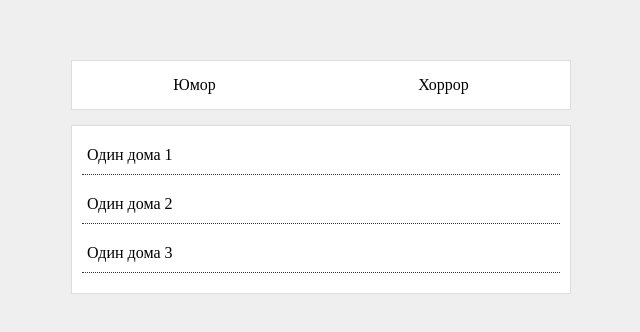
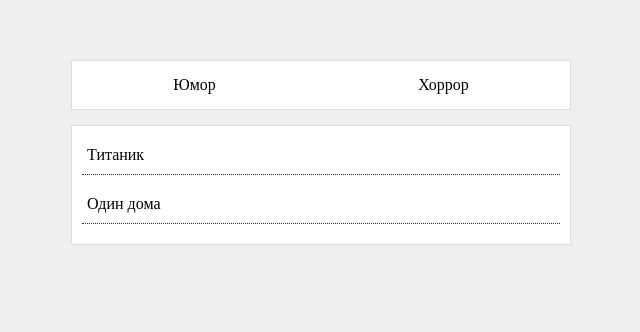
Before and after one commit to zmalakhov/geek_03_01_javascript_level_1, a plain HTML site: page 9.0/9.2/index.html in a window 1280 px wide. Both pictures are taken after a click on the element "Юмор". Shown: the whole page, without its empty margins (319-959 px from the left). Drawn offline with Linux system fonts and the light colour scheme.

Commit message:
069 - 9.2 - done

```diff
--- a/9.0/9.2/index.html
+++ b/9.0/9.2/index.html
@@ -7,28 +7,34 @@
         body {
             background-color: #efefef;
         }
+
         section {
             width: 500px;
             margin: 60px auto;
             background: none;
         }
+
         .categories, .films {
             border: 1px solid #dddddd;
             margin: 15px 0;
             background-color: white;
         }
+
         .categories {
             display: flex;
             justify-content: space-around;
         }
+
         .category {
             padding: 15px 30px;
             cursor: pointer;
             transition: background 1s;
         }
+
         .category:hover {
-            background-color: rgba(221,221,230, 0.5);
+            background-color: rgba(122, 115, 230, 0.5);
         }
+
         .film {
             margin: 20px 10px;
             padding-bottom: 10px;
@@ -37,17 +43,32 @@
         }
 
     </style>
+    <script src="script.js"></script>
+    <script>
+        function onClick(){
+            const films = getFilmsByCategory("Юмор");
+            for (let film of films) {
+                const newEl = document.createElement("div");
+                newEl.classList.add("film");
+                newEl.innerText = film.name;
+                document.querySelector(".films").appendChild(newEl);
+            }
+        }
+
+        // document.addEventListener("DOMContentLoaded", function () {
+        // });
+    </script>
 </head>
 <body>
 <section>
     <div class="categories">
-            <div class="category">Юмор</div>
+        <div class="category" onclick="onClick()">Юмор</div>
         <div class="category">Хоррор</div>
     </div>
     <div class="films">
-            <div class="film">Один дома 1</div>
-            <div class="film">Один дома 2</div>
-            <div class="film">Один дома 3</div>
+<!--        <div class="film">Один дома 1</div>-->
+<!--        <div class="film">Один дома 2</div>-->
+<!--        <div class="film">Один дома 3</div>-->
     </div>
 </section>
 
```
Lines whose indentation alone changed are shown as unchanged.
